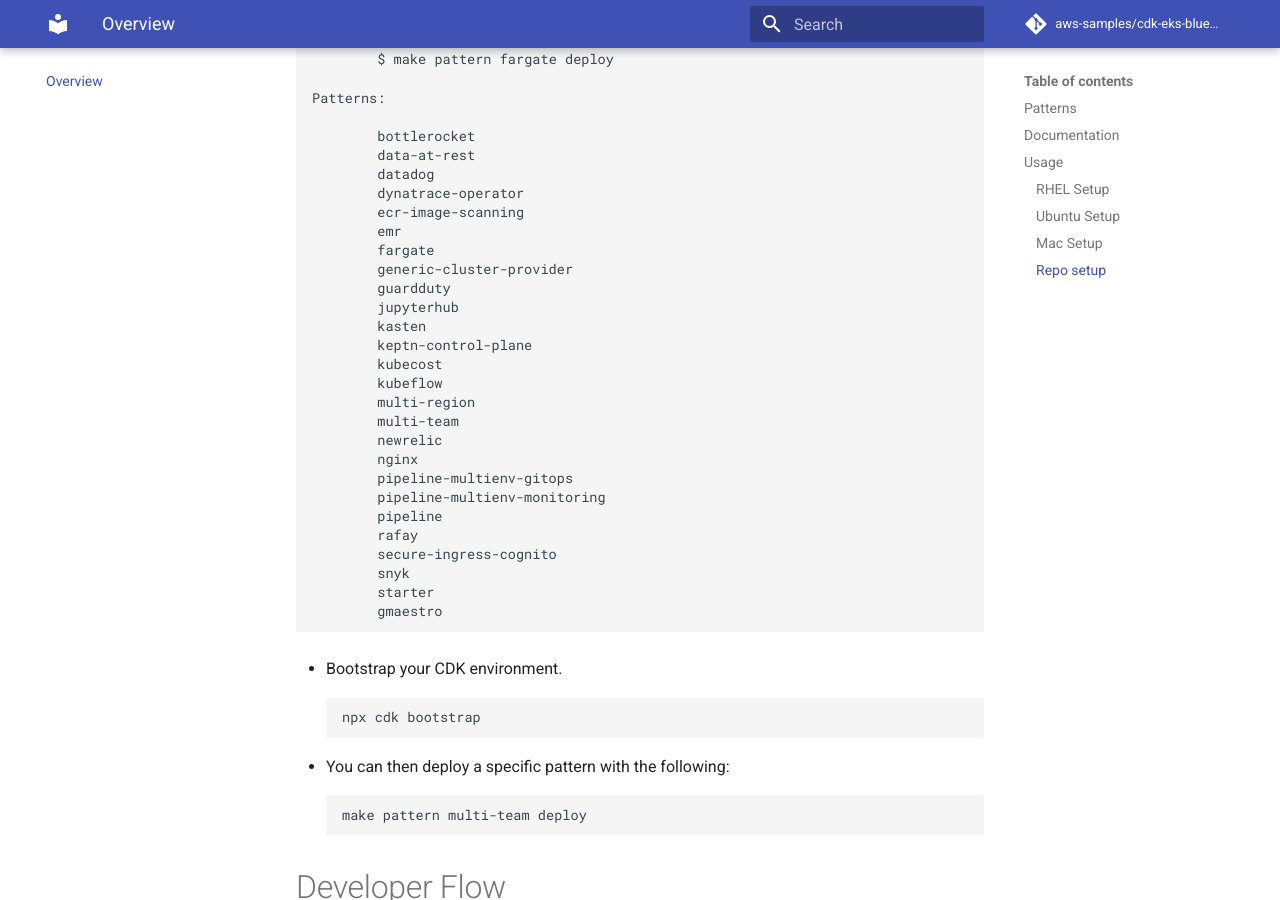
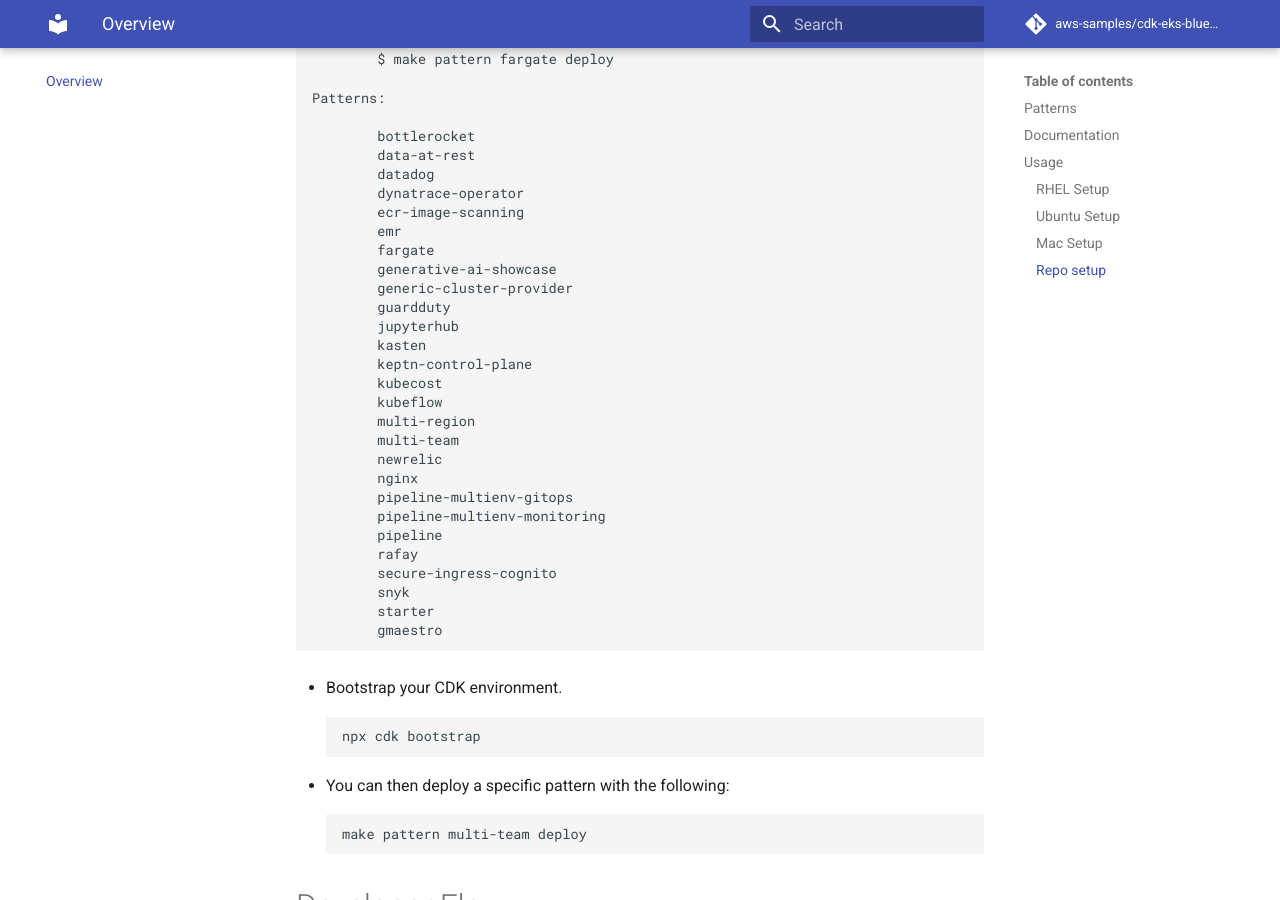
Before and after one commit to aws-samples/cdk-eks-blueprints-patterns, an MkDocs documentation site: the page built from docs/index.md, in a window 1280 px wide and 900 px high, scrolled down 4787 px. Built offline with MkDocs 1.6.1 and Material for MkDocs 9.7.7, drawn with Linux system fonts in a browser that asks for light colours; comment, search, counter and statistics services are not loaded.

Commit message:
Generative AI doc fix (#144)

```diff
--- a/README.md
+++ b/README.md
@@ -228,6 +228,7 @@
         ecr-image-scanning
         emr
         fargate
+        generative-ai-showcase
         generic-cluster-provider
         guardduty
         jupyterhub
--- a/mkdocs.yml
+++ b/mkdocs.yml
@@ -9,8 +9,10 @@
 nav:
   - Overview: 'index.md'
   - Patterns:
+    - Generative AI:
+      - Prompt Showcase Pattern: 'patterns/generative-ai/showcase.md'
     - Observability Patterns:
-      - AWS Native Observability Pattern: 'https://github.com/aws-observability/cdk-aws-observability-accelerator/blob/main/docs/patterns/single-new-eks-observability-accelerators/single-new-eks-native-observability.md'
+      - AWS Native Observability Pattern: 'https://github.com/aws-observability/cdk-aws-observability-accelerator/blob/main/docs/patterns/single-new-eks-observability-accelerators/single-new-eks-awsnative-observability.md'
       - Opensource Observability Pattern: 'https://github.com/aws-observability/cdk-aws-observability-accelerator/blob/main/docs/patterns/single-new-eks-observability-accelerators/single-new-eks-opensource-observability.md'
       - Multi Account Observability Pattern: 'patterns/multi-account-monitoring.md'
     - Security Patterns:
```
